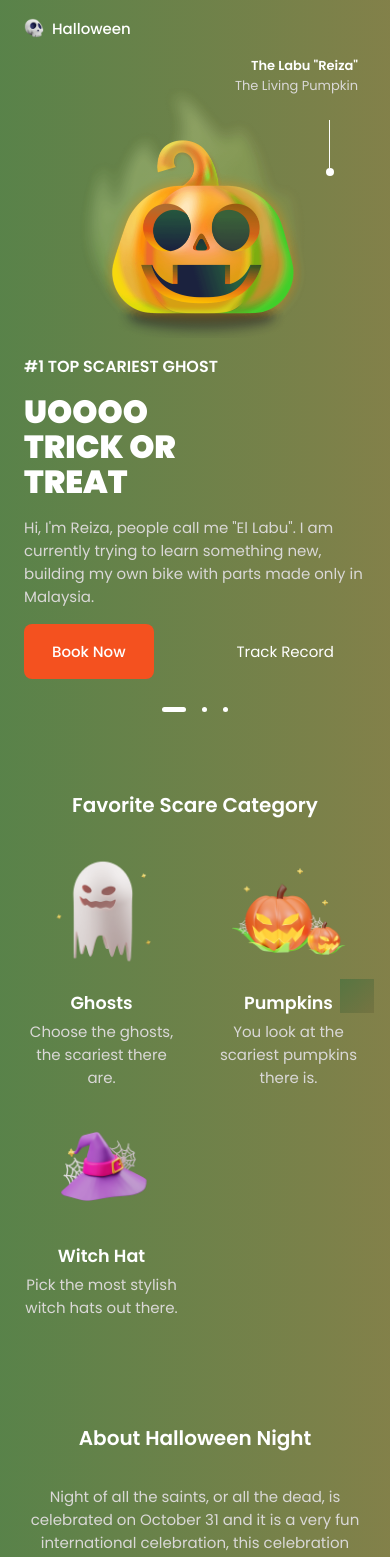
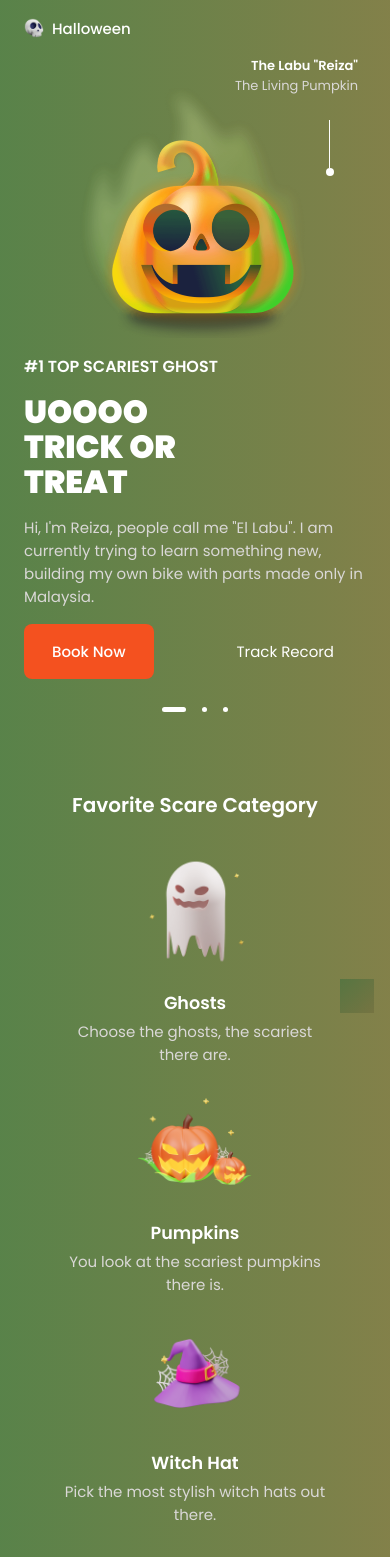
Before and after one commit to kibo13/responsive-halloween-website, a Vue app: page / in a window 390 px wide. Shown: the top 1557 px of the page. Built offline with nearby package versions, Linux system fonts and the light colour scheme; some icons are missing.

Commit message:
style: add adaptive for category section

```diff
--- a/src/assets/styles/blocks/_category.sass
+++ b/src/assets/styles/blocks/_category.sass
@@ -1,8 +1,9 @@
 .category
 
     &__container
-        grid-template-columns: repeat(2, 1fr)
-        gap: 1rem 2rem
+        grid-template-columns: repeat(3, 200px)
+        justify-content: center
+        column-gap: 8rem
 
     &__data
         text-align: center
@@ -12,8 +13,23 @@
 
     &__img
         margin-bottom: var(--mb-0-75)
-        width: 120px
+        width: 200px
         transition: .3s
 
     &__title
         margin-bottom: var(--mb-0-25)
+
+@media screen and (max-width: 992px)
+    .category
+
+        &__container
+            gap: 1rem 2rem
+
+        &__img
+            width: 120px
+
+@media screen and (max-width: 767px)
+    .category
+
+        &__container
+            grid-template-columns: .8fr
```
